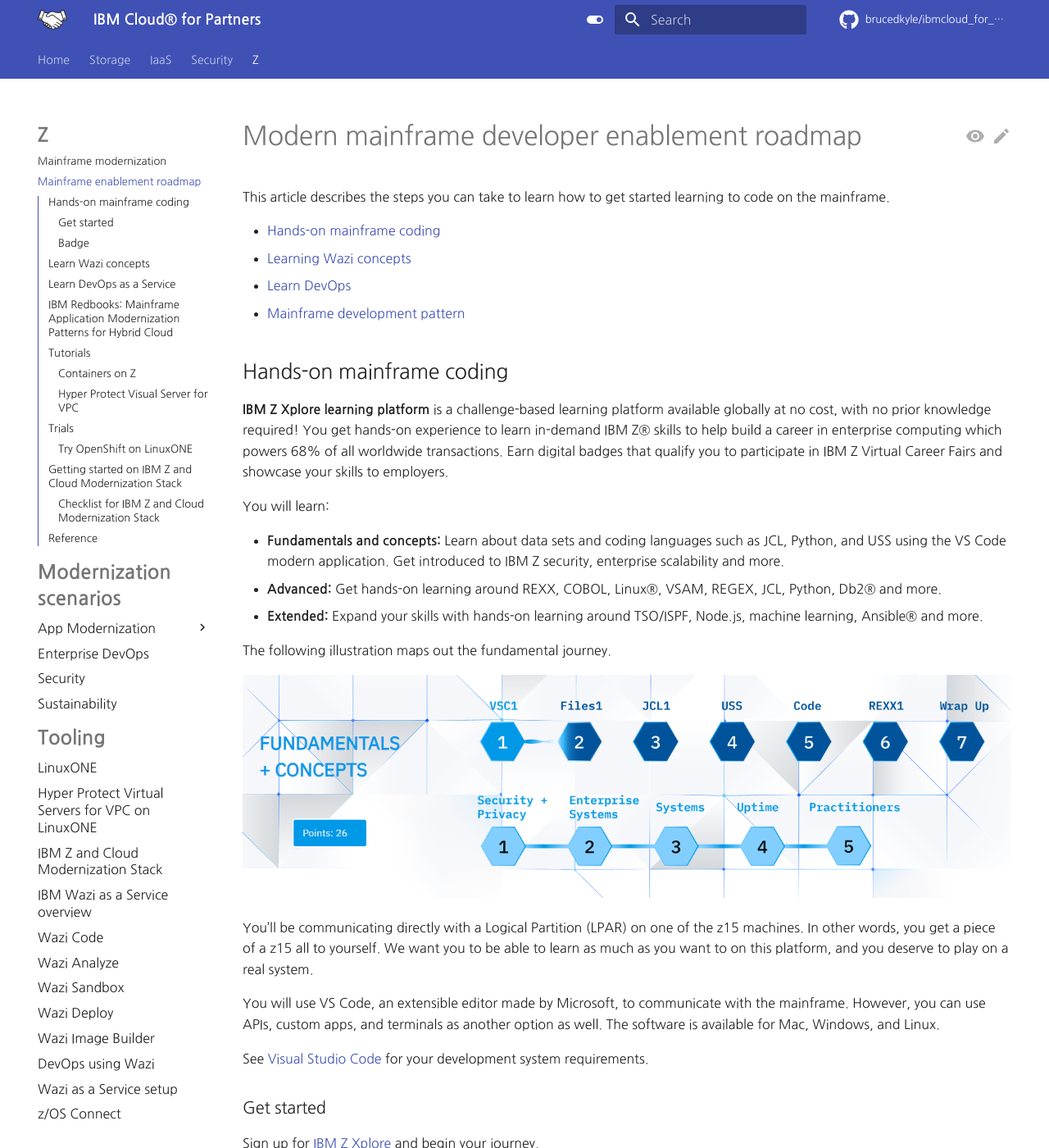
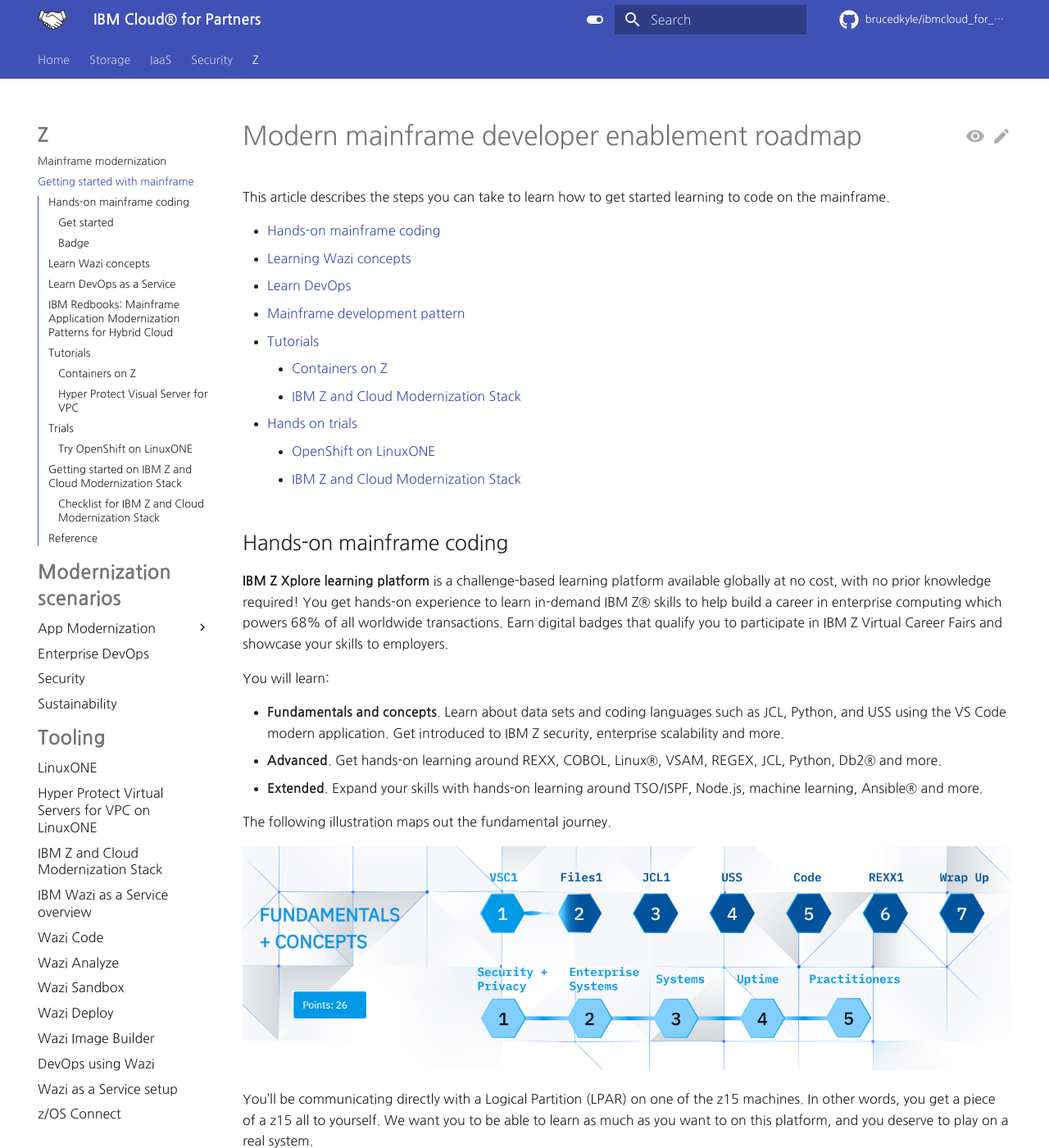
Before and after one commit to brucedkyle/ibmcloud_for_partners, an MkDocs documentation site: the page built from docs/mainframe/getstarted.md, in a window 1280 px wide and 1400 px high. Shown: the whole window at 82% size. Built offline with MkDocs 1.6.1 and Material for MkDocs 9.7.7, drawn with Linux system fonts in a browser that asks for light colours; comment, search, counter and statistics services are not loaded.

Commit message:
update mainframe getting started

```diff
--- a/docs/mainframe/getstarted.md
+++ b/docs/mainframe/getstarted.md
@@ -6,6 +6,15 @@
 - [Learning Wazi concepts](#learn-wazi-concepts)
 - [Learn DevOps](#learn-devops-as-a-service)
 - [Mainframe development pattern](#ibm-redbooks-mainframe-application-modernization-patterns-for-hybrid-cloud)
+- [Tutorials](#tutorials)
+
+    - [Containers on Z](#containers-on-z)
+    - [IBM Z and Cloud Modernization Stack](#hyper-protect-visual-server-for-vpc)
+
+- [Hands on trials](#trials)
+
+    - [OpenShift on LinuxONE](#try-openshift-on-linuxone)
+    - [IBM Z and Cloud Modernization Stack](#checklist-for-ibm-z-and-cloud-modernization-stack)
 
 ## Hands-on mainframe coding
 
@@ -13,9 +22,9 @@
 
 You will learn:
 
-- **Fundamentals and concepts:** Learn about data sets and coding languages such as JCL, Python, and USS using the VS Code modern application. Get introduced to IBM Z security, enterprise scalability and more.
-- **Advanced:** Get hands-on learning around REXX, COBOL, Linux®, VSAM, REGEX, JCL, Python, Db2® and more.
-- **Extended:** Expand your skills with hands-on learning around TSO/ISPF, Node.js, machine learning, Ansible® and more.
+- **Fundamentals and concepts**. Learn about data sets and coding languages such as JCL, Python, and USS using the VS Code modern application. Get introduced to IBM Z security, enterprise scalability and more.
+- **Advanced**. Get hands-on learning around REXX, COBOL, Linux®, VSAM, REGEX, JCL, Python, Db2® and more.
+- **Extended**. Expand your skills with hands-on learning around TSO/ISPF, Node.js, machine learning, Ansible® and more.
 
 The following illustration maps out the fundamental journey.
 
--- a/mkdocs.yml
+++ b/mkdocs.yml
@@ -38,7 +38,7 @@
       - Cloud Security and Compliance Center: ./security/securityandcompliance.md
   - Z:
       - Mainframe modernization: ./mainframe/modernization.md
-      - Mainframe enablement roadmap: ./mainframe/getstarted.md
+      - Getting started with mainframe: ./mainframe/getstarted.md
       - Modernization scenarios:
         - App Modernization:
             - Discovery: ./mainframe/discovery.md
```
